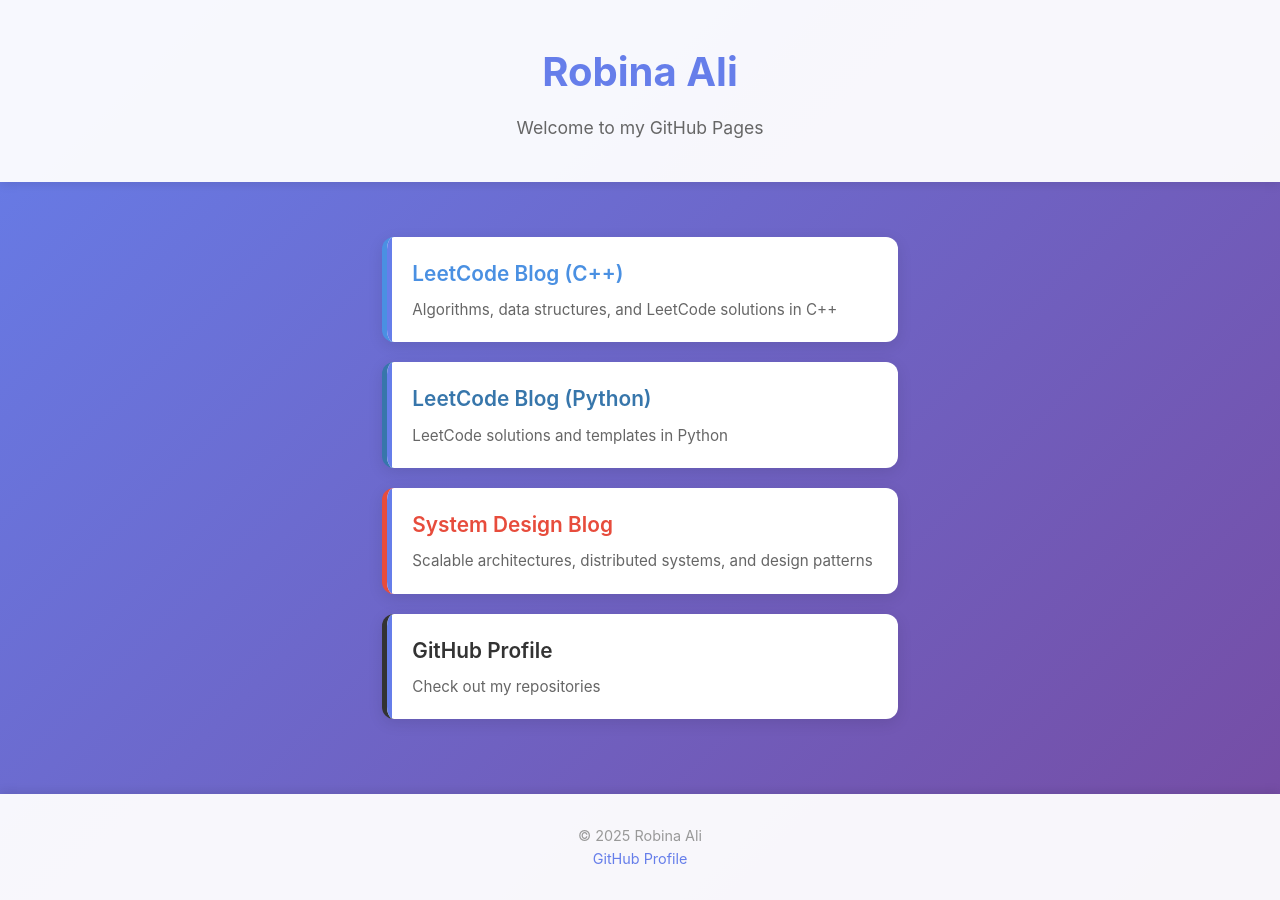
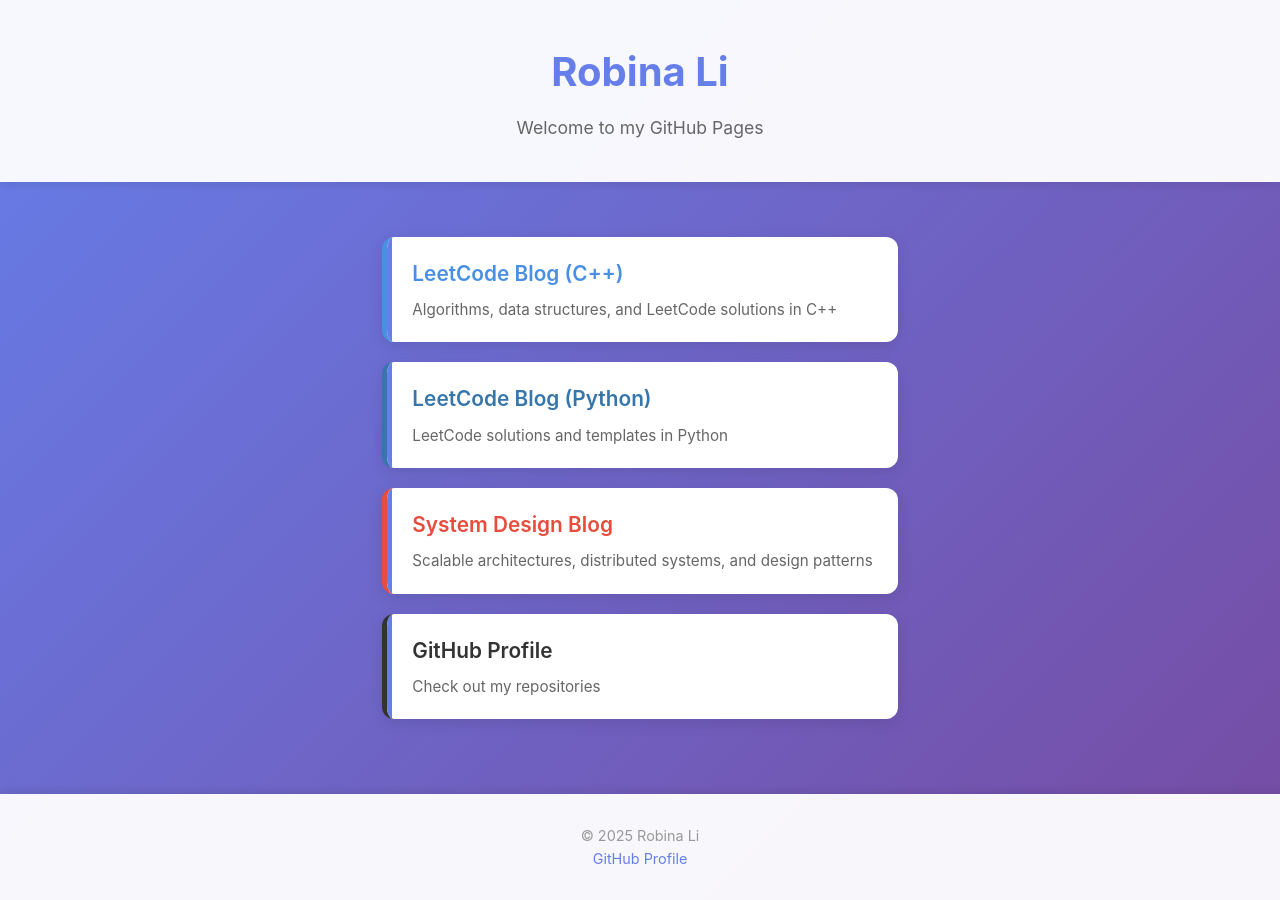
Before and after one commit to robinali34/robinali34.github.io, a Jekyll site: the page built from index.html, in a window 1280 px wide. Built offline with Jekyll 4.4.1, drawn with Linux system fonts in a browser that asks for light colours.

Commit message:
Fix typo

```diff
--- a/_config.yml
+++ b/_config.yml
@@ -1,6 +1,6 @@
-title: Robina Ali
+title: Robina Li
 description: Welcome to my GitHub Pages
-author: Robina Ali
+author: Robina Li
 github_username: robinali34
 
 # Jekyll settings
```
